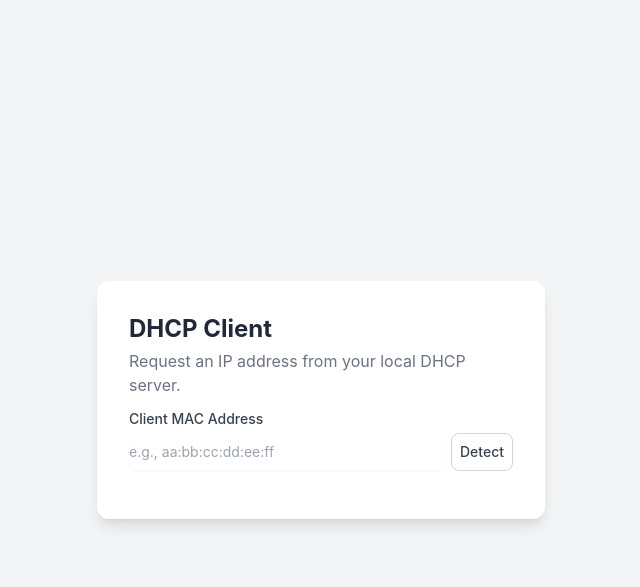
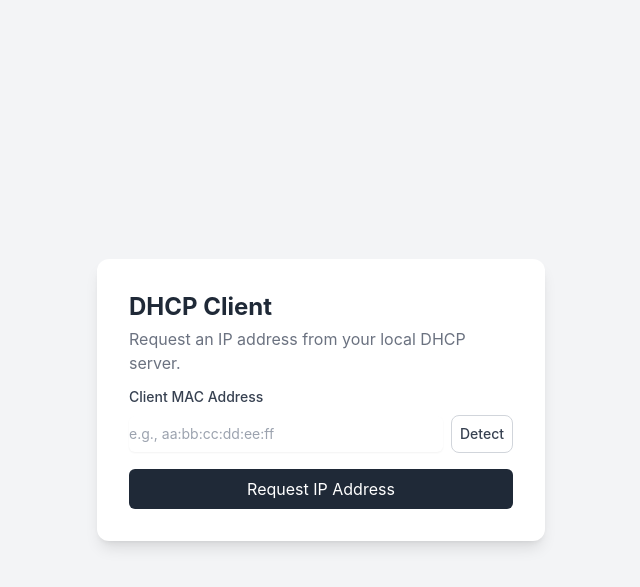
Before and after one commit to i4mdarshan/dhcp-client, a Flask app: page / in a window 1280 px wide. Shown: the top 587 px of the page, without its empty margins (319-959 px from the left). Run offline with Flask 3, Linux system fonts and the light colour scheme; some libraries are stand-ins or nearby versions.

Commit message:
phase 2 completed with real-time updates

```diff
--- a/app.py
+++ b/app.py
@@ -1,8 +1,14 @@
 from flask import Flask, render_template, jsonify, request
 from dhcp_logic.dhcp_client import DHCPClient
 import netifaces
+import threading
+import uuid
+
 
 app = Flask(__name__)
+
+# use redis caching on production for in-memory storage
+dhcp_tasks = {}
 
 @app.route("/")
 def index():
@@ -22,6 +28,64 @@ def get_mac_address():
         print(f"Could not auto-detect MAC address: {ex}")
         return jsonify(success=False,error=str(ex))
 
+def run_dhcp_process(client):
+    client.request_ip_address()
+
+@app.route('/start-dhcp', methods=['POST'])
+def start_dhcp():
+
+    data = request.get_json()
+    mac_address = data.get('mac_address')
+    if not mac_address:
+        return jsonify(success=False, message="MAC address is required.")
+
+    task_id = str(uuid.uuid4())
+    client = DHCPClient(mac_addr_str=mac_address)
+
+    # If socket binding failed, report error immediately.
+    if client.state.startswith("ERROR"):
+        return jsonify(success=False, message=client.state)
+
+    dhcp_tasks[task_id] = client
+
+    thread = threading.Thread(target=run_dhcp_process, args=(client,))
+    thread.start()
+
+    return jsonify(success=True, task_id=task_id)
+
+# Endpoint for the frontend to poll for status updates.
+@app.route('/status/<task_id>')
+def status(task_id):
+    client = dhcp_tasks.get(task_id)
+    if not client:
+        return jsonify(status="NOT_FOUND")
+
+    return jsonify(
+        status=client.state,
+        assigned_ip=client.assigned_ip
+    )
+
+@app.route('/release-ip', methods=['POST'])
+def release_ip():
+    data = request.get_json()
+    mac_address = data.get('mac_address')
+    ip_to_release = data.get('ip_address')
+    server_id = data.get('server_id')
+
+    if not all([mac_address, ip_to_release, server_id]):
+        return jsonify(success=False, message="Missing required data for release.")
+
+    try:
+        client = DHCPClient(mac_addr_str=mac_address)
+        if client.socket:
+            client.release_ip_address(ip_to_release, server_id)
+            return jsonify(success=True, message=f"Release message sent for {ip_to_release}.")
+        else:
+            return jsonify(success=False, message="Could not create socket for release.")
+    except Exception as ex:
+        return jsonify(success=False, message=f"An error occurred during release: {ex}")
+
+
 
 if __name__ == "__main__":
     app.run(host="0.0.0.0", port=5001, debug=True)
--- a/templates/index.html
+++ b/templates/index.html
@@ -18,18 +18,15 @@
       <p class="text-gray-500 mb-3">
         Request an IP address from your local DHCP server.
       </p>
-      <div
-        id="status"
-        class="mb-2 p-2 bg-gray-50 rounded-md hidden"
-      >
-        <p class="text-green-700 font-small"></p>
+      <div id="status" class="mb-2 p-2 bg-gray-50 rounded-md hidden">
+        <p class="font-small"></p>
       </div>
 
       <div class="mb-4">
         <label for="macAddress" class="block text-sm font-medium text-gray-700"
           >Client MAC Address</label
         >
-        <div class="flex items-center mt-1">
+        <div class="flex items-center my-2">
           <input
             type="text"
             id="macAddress"
@@ -44,14 +41,40 @@
           </button>
         </div>
       </div>
+
+      <div class="space-y-4">
+            <button id="requestIpBtn" class="w-full bg-gray-800 text-white py-2 px-4 rounded-md hover:bg-gray-900 focus:outline-none focus:ring-2 focus:ring-offset-2 focus:ring-gray-500 transition-all duration-200">
+                Request IP Address
+            </button>
+            <button id="releaseIpBtn" class="w-full bg-red-600 text-white py-2 px-4 rounded-md hover:bg-red-700 focus:outline-none focus:ring-2 focus:ring-offset-2 focus:ring-red-500 transition-all duration-200 hidden">
+                Release IP Address
+            </button>
+        </div>
     </div>
 
     <script>
+      const requestBtn = document.getElementById("requestIpBtn");
       const detectMacBtn = document.getElementById("detectMacBtn");
       const macInput = document.getElementById("macAddress");
       const statusDiv = document.getElementById("status");
       const statusText = statusDiv.querySelector("p");
+      let pollingInterval;
 
+      // set status
+      function setStatus(message, type) {
+        statusDiv.classList.remove("hidden");
+        statusText.innerHTML = message;
+        if (type === "info") {
+          statusDiv.className = "mb-2 p-2 bg-blue-100 text-blue-800 rounded-md";
+        } else if (type === "success") {
+          statusDiv.className =
+            "mb-2 p-2 bg-green-100 text-green-800 rounded-md";
+        } else if (type === "error") {
+          statusDiv.className = "mb-2 p-2 bg-red-100 text-red-800 rounded-md";
+        }
+      }
+
+      // handle detect button
       detectMacBtn.addEventListener("click", () => {
         statusText.textContent = "Detecting MAC address...";
         statusDiv.classList.remove("hidden");
@@ -62,17 +85,87 @@
           .then((data) => {
             if (data.success) {
               macInput.value = data.mac_address;
-              statusText.textContent = "MAC Address detected!";
-              statusDiv.className =
-                "mb-2 p-2 bg-green-50 rounded-md";
+              setStatus("MAC Address detected!", "success");
             } else {
-              statusText.textContent = `Error detecting MAC: ${data.error}`;
-              statusDiv.className = "mb-2 p-2 bg-red-50 rounded-md";
+              setStatus(`Error detecting MAC: ${data.error}`, "error");
             }
           })
           .catch((err) => {
-            statusText.textContent = "An error occured while detecting.";
-            statusDiv.className = "mb-2 p-2 bg-red-50 rounded-md";
+            setStatus("An error occured while detecting.", "error");
+          });
+      });
+
+      // poll status to display in real-time
+      function pollStatus(taskId) {
+        pollingInterval = setInterval(() => {
+          fetch(`/status/${taskId}`)
+            .then((response) => response.json())
+            .then((data) => {
+              if (data.status === "SUCCESS") {
+                clearInterval(pollingInterval);
+                setStatus(
+                  `<strong>Success!</strong> Assigned IP: <span class="font-mono">${data.assigned_ip}</span>`,
+                  "success"
+                );
+                requestBtn.disabled = false;
+                requestBtn.textContent = "Request IP Address";
+              } else if (data.status.startsWith("FAILED")) {
+                clearInterval(pollingInterval);
+                setStatus(`<strong>Failed:</strong> ${data.status}`, "error");
+                requestBtn.disabled = false;
+                requestBtn.textContent = "Request IP Address";
+              } else {
+                setStatus(data.status, "info");
+              }
+            });
+        }, 1000); // Poll every 1 second
+      }
+
+      // handle request IP address button
+      requestBtn.addEventListener("click", () => {
+        const macAddress = macInput.value;
+        if (!macAddress) {
+          alert("Please enter or detect a MAC address.");
+          return;
+        }
+
+        if (pollingInterval) clearInterval(pollingInterval);
+
+        requestBtn.disabled = true;
+        requestBtn.textContent = "Starting...";
+        setStatus("Initializing...", "info");
+        statusDiv.classList.remove("hidden");
+        statusText.textContent = "Sending DHCPDISCOVER...";
+        statusDiv.className = "mb-2 p-2 bg-blue-50 rounded-md";
+
+        fetch("/start-dhcp", {
+          method: "POST",
+          headers: {
+            "Content-Type": "application/json",
+          },
+          body: JSON.stringify({ mac_address: macAddress }),
+        })
+          .then((response) => response.json())
+          .then((data) => {
+            if (data.success) {
+              pollStatus(data.task_id);
+            } else {
+              setStatus(`<strong>Error:</strong> ${data.message}`, "error");
+              requestBtn.disabled = false;
+              requestBtn.textContent = "Request IP Address";
+            }
+          })
+          .catch((error) => {
+            setStatus(
+              "<strong>Error:</strong> An unexpected error occurred. Check the console.",
+              "error"
+            );
+            requestBtn.disabled = false;
+            requestBtn.textContent = "Request IP Address";
+          })
+          .finally(() => {
+            requestBtn.disabled = false;
+            requestBtn.textContent = "Request IP Address";
           });
       });
     </script>
```
Also changed, not shown: dhcp_logic/dhcp_client.py (+31 -7 lines), readme.md.
